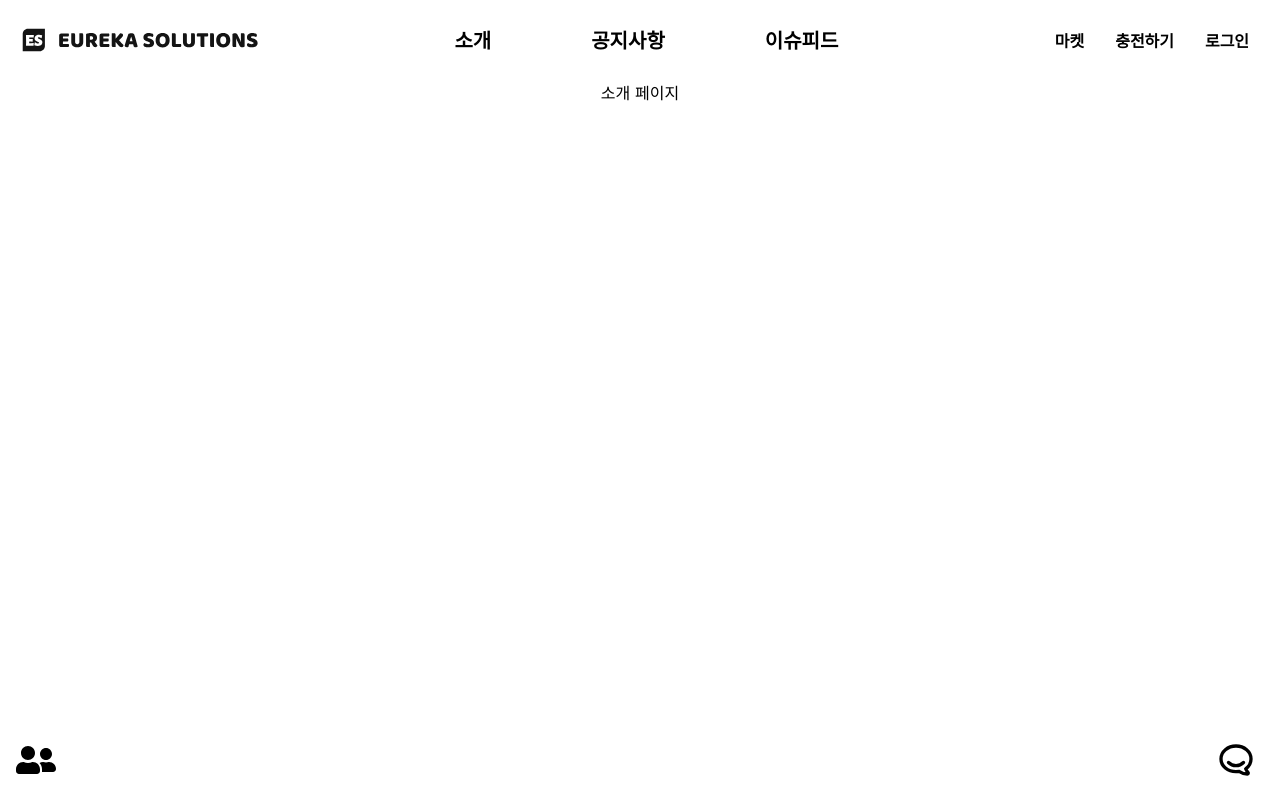
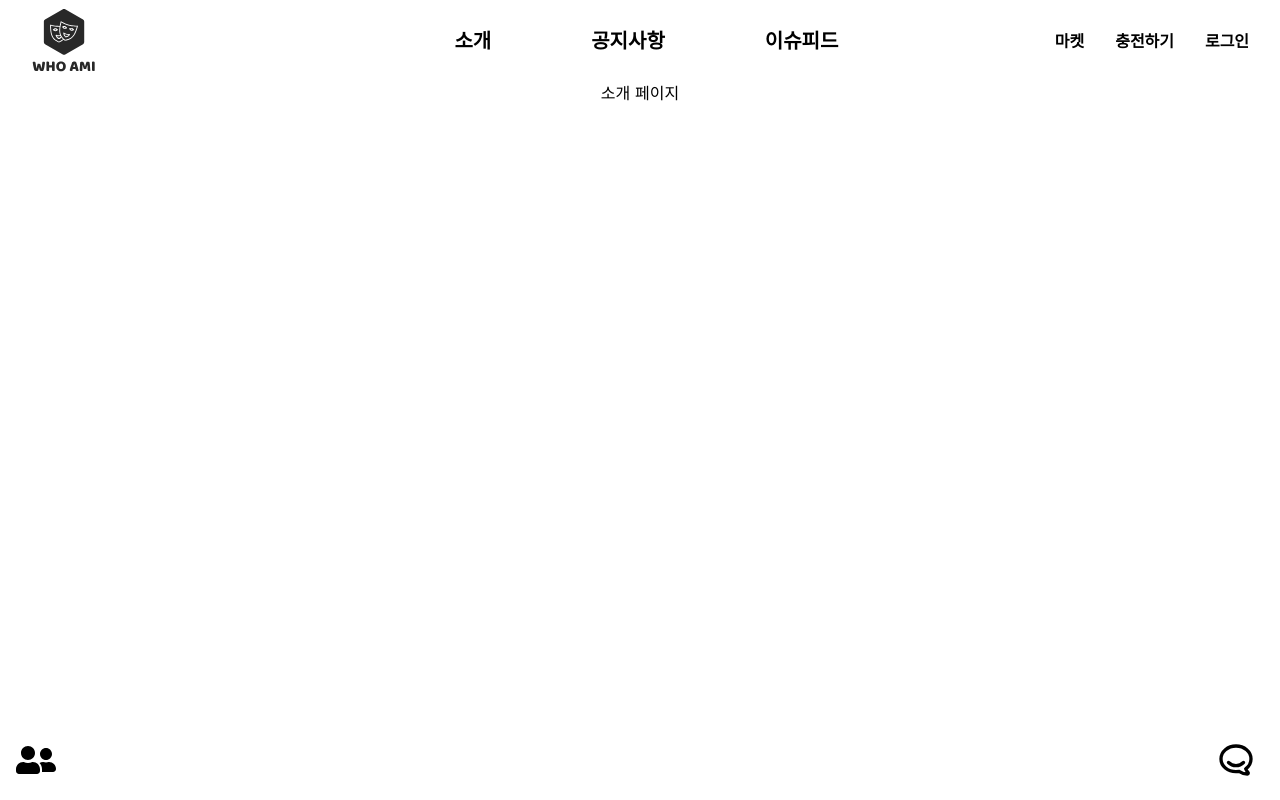
Before and after one commit to ChrisEuristic/SideProject_Community, a Next.js app in the folder frontend/: page /intro in a window 1280 px wide. Built offline with nearby package versions, Linux system fonts and the light colour scheme; no server answers.

Commit message:
서비스 로고 변경

```diff
--- a/frontend/src/app/TitleBar.tsx
+++ b/frontend/src/app/TitleBar.tsx
@@ -12,7 +12,7 @@ import { useRecoilState } from "recoil";
 export default function TitleBar() {
   const session = useSession();
   const [isLoggedIn, setIsLoggedIn] = useRecoilState(LoggedInAtom);
-  const [logoSize, setLogoSize] = useState({ width: 362, height: 58});
+  const [logoSize, setLogoSize] = useState({ width: 50, height: 58});
 
 
   function login(){
@@ -37,10 +37,10 @@ export default function TitleBar() {
     <>
       <nav>
         <section id="section-logo" aria-label="Logo Area">
-          <article>
+          <article id="section-logo-art">
             <Link href={"/"}>
                 <Image
-                  src="/Logo.svg"
+                  src="/Service Logo.svg"
                   width={logoSize.width} // 20vw
                   height={logoSize.height}
                   alt="Logo of website"
@@ -104,6 +104,14 @@ export default function TitleBar() {
           height: 100%;
           display: flex;
           margin-left: 1vw;
+          align-items: center;
+        }
+
+        #section-logo-art {
+          width: 6vw;
+          height: 100%;
+          display: flex;
+          margin-left: 1vw;
           justify-content: center;
           align-items: center;
         }
```
Also changed, not shown: frontend/public/Service Logo.png (added), frontend/public/Service Logo.svg (added).
